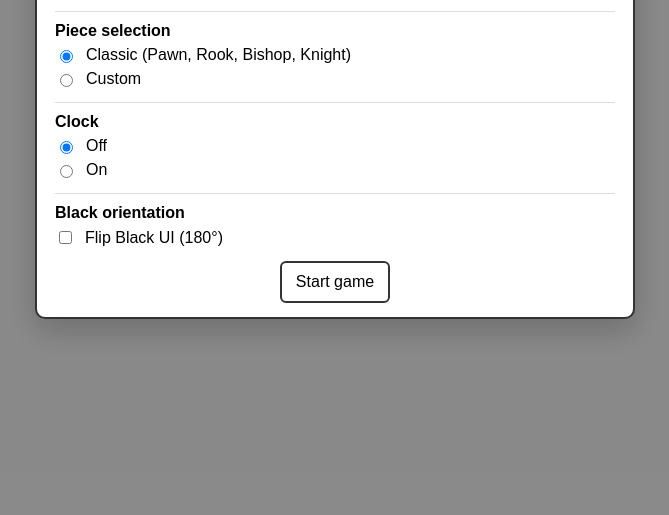
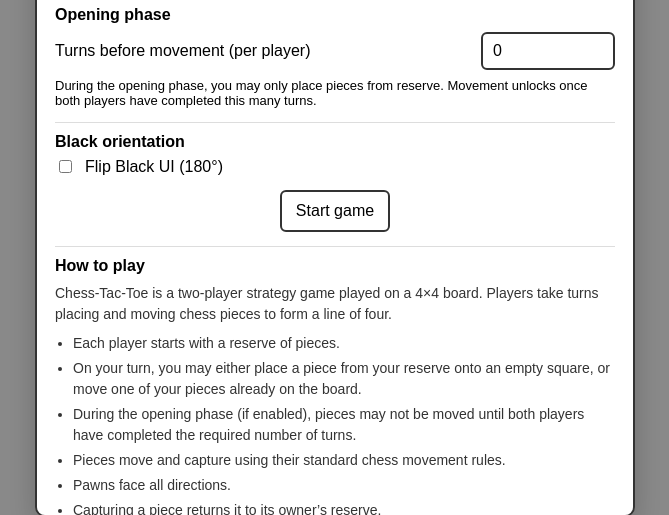
Before and after one commit to JoelMcEvoy-Swift/chess-tac-toe, a plain HTML site: page index.html in a window 1280 px wide. Shown: the part 285-800 px from the top of the page, without its empty margins (305-974 px from the left). Drawn offline with Linux system fonts and the light colour scheme.

Commit message:
Update index.html

```diff
--- a/index.html
+++ b/index.html
@@ -66,6 +66,20 @@
         </div>
       </div>
 
+      <!-- OPENING PHASE -->
+      <div class="opt">
+        <div class="opt-title">Opening phase</div>
+
+        <label class="row">
+          Turns before movement (per player)
+          <input id="opening-turns" type="number" min="0" step="1" value="0">
+        </label>
+
+        <div class="small">
+          During the opening phase, you may only place pieces from reserve. Movement unlocks once both players have completed this many turns.
+        </div>
+      </div>
+
       <!-- ORIENTATION -->
       <div class="opt">
         <div class="opt-title">Black orientation</div>
@@ -78,6 +92,34 @@
       <div class="actions">
         <button id="start-btn" type="button">Start game</button>
       </div>
+
+      <!-- RULES -->
+      <div class="opt">
+        <div class="opt-title">How to play</div>
+
+        <div class="rules">
+          <p>
+            Chess-Tac-Toe is a two-player strategy game played on a 4×4 board.
+            Players take turns placing and moving chess pieces to form a line of four.
+          </p>
+
+          <ul>
+            <li>Each player starts with a reserve of pieces.</li>
+            <li>On your turn, you may either place a piece from your reserve onto an empty square, or move one of your pieces already on the board.</li>
+            <li>During the opening phase (if enabled), pieces may not be moved until both players have completed the required number of turns.</li>
+            <li>Pieces move and capture using their standard chess movement rules.</li>
+            <li>Pawns face all directions.</li>
+            <li>Capturing a piece returns it to its owner’s reserve.</li>
+            <li>The first player to form a straight line of four pieces (horizontal, vertical, or diagonal) wins.</li>
+            <li>If the board fills with no winner, the game is a draw.</li>
+          </ul>
+
+          <p>
+            If the clock is enabled, a player loses immediately if their time runs out.
+          </p>
+        </div>
+      </div>
+
     </div>
   </div>
 
```
